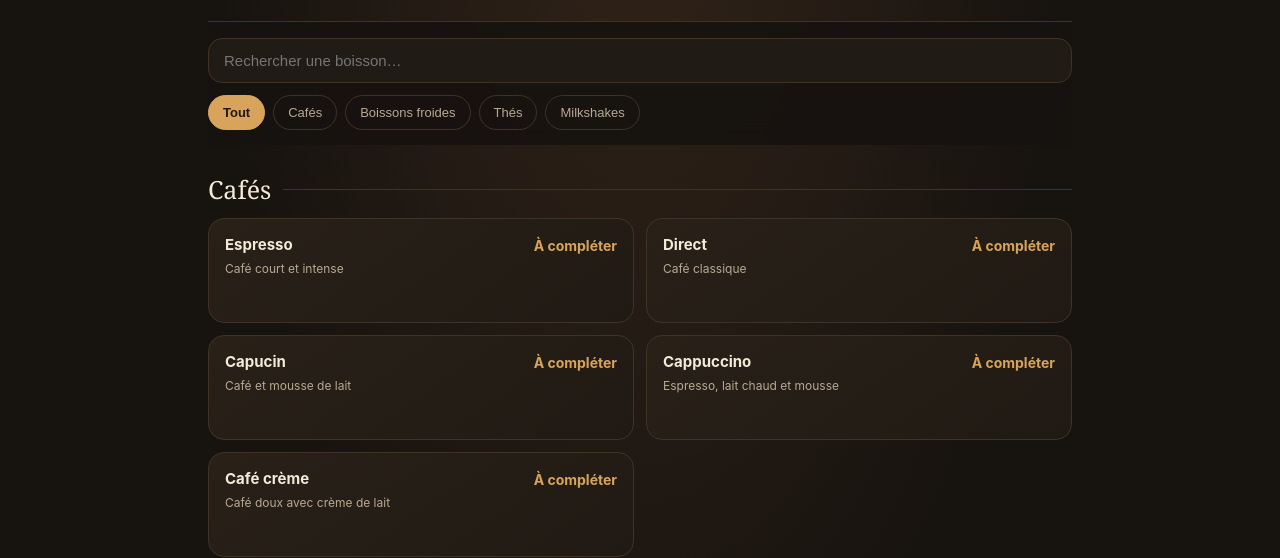
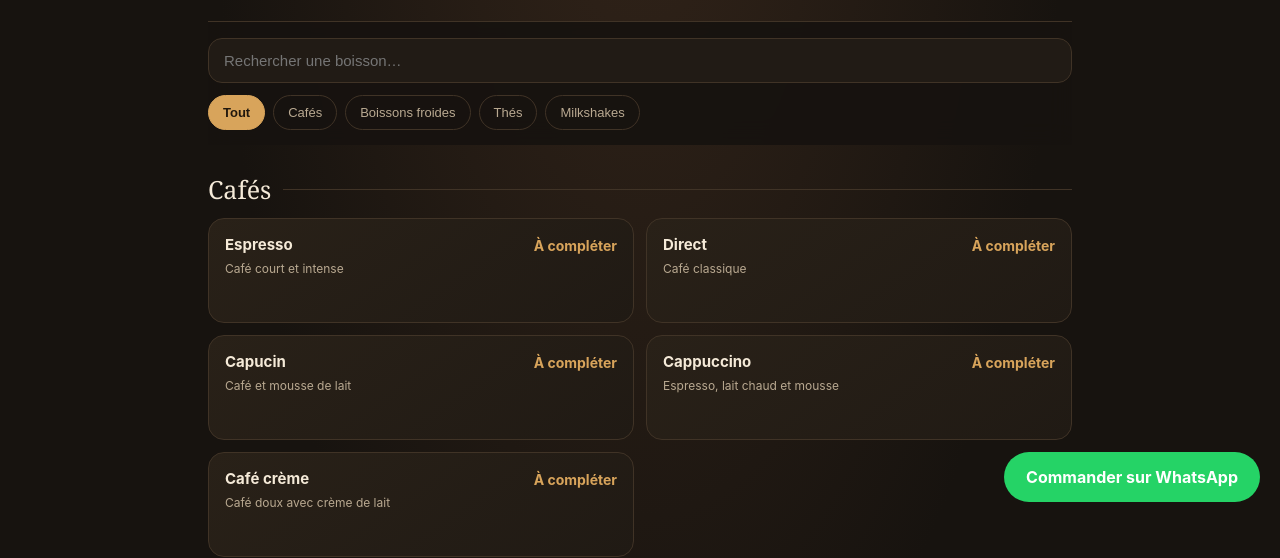
Before and after one commit to FAROUK400/caffeine-menu, a plain HTML site: page index.html in a window 1280 px wide. Shown: the part 278-836 px from the top of the page. Drawn offline with Linux system fonts and the light colour scheme.

Commit message:
Add WhatsApp order button to index.html

```diff
--- a/index.html
+++ b/index.html
@@ -93,4 +93,32 @@ document.getElementById('tabs').addEventListener('click',e=>{
 });
 search.addEventListener('input',render);render();
 </script>
-</body></html>
+<a href="https://wa.me/21629395992?text=Bonjour%2C%20je%20souhaite%20passer%20une%20commande."
+
+   target="_blank"
+
+   style="
+
+   position:fixed;
+
+   bottom:20px;
+
+   right:20px;
+
+   background:#25D366;
+
+   color:white;
+
+   padding:15px 22px;
+
+   border-radius:30px;
+
+   text-decoration:none;
+
+   font-weight:bold;
+
+   z-index:9999;">
+
+   Commander sur WhatsApp
+
+</a></body></html>
```
